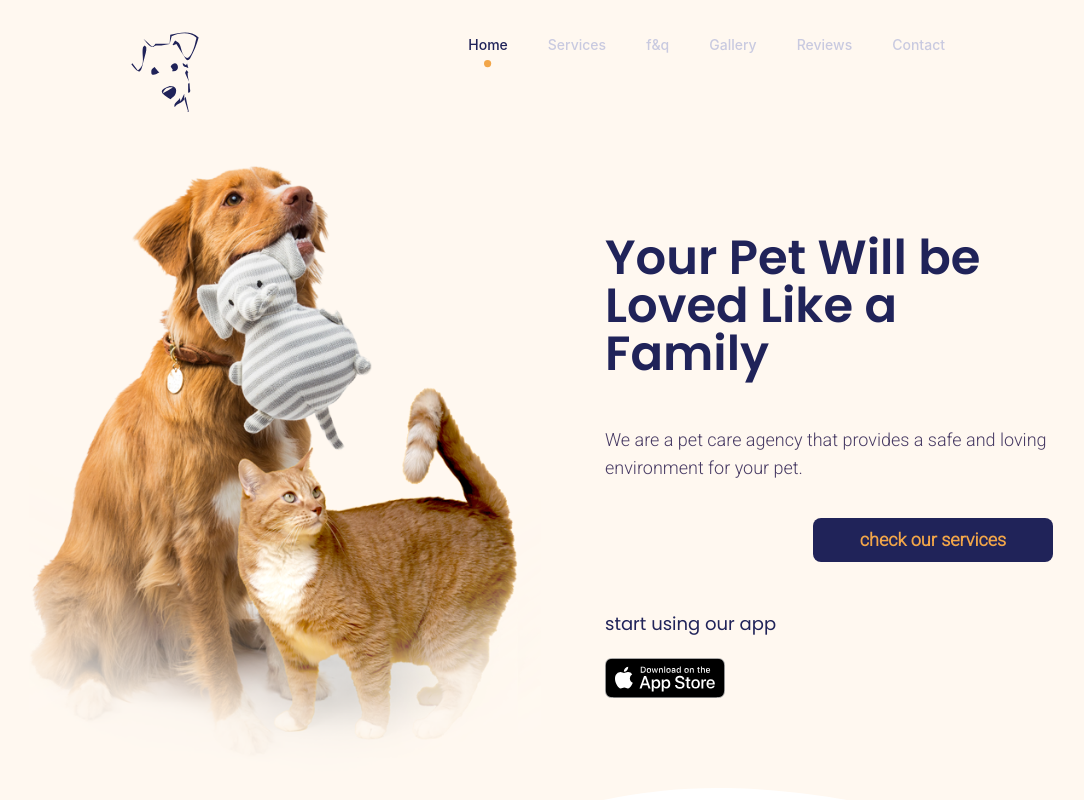
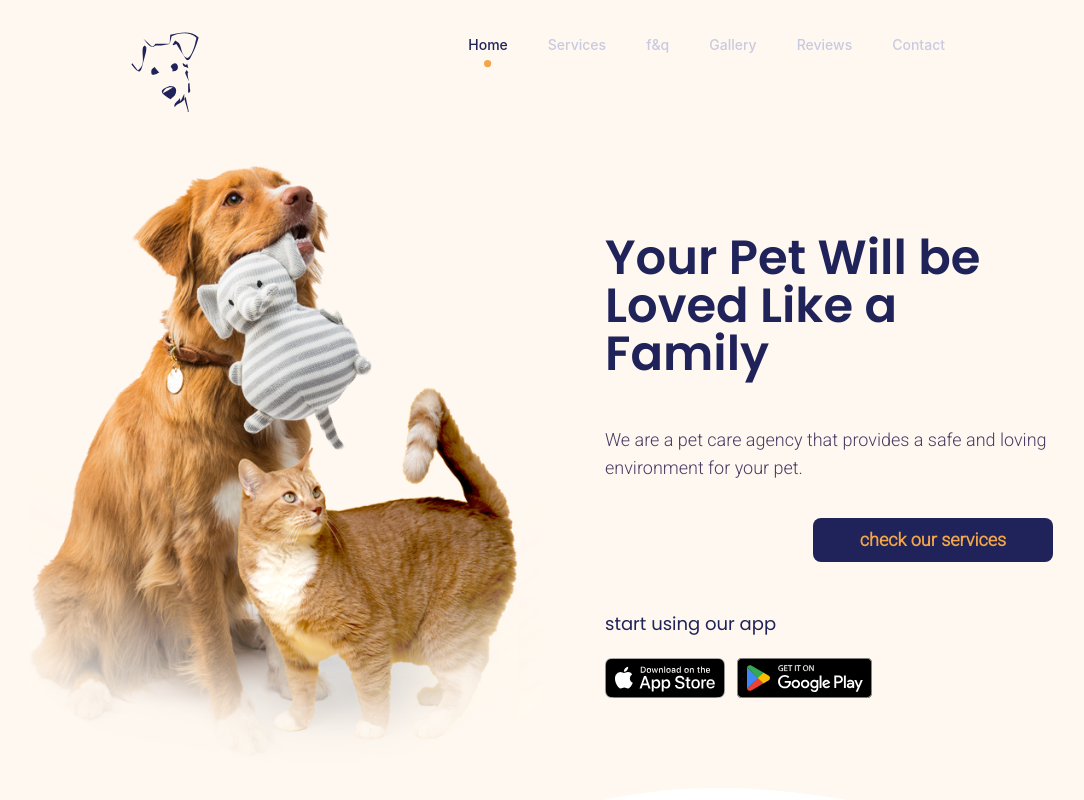
Before and after one commit to settleonai/miloupaw-public, a Next.js app in the folder web/: page / in a window 1280 px wide. Shown: the top 800 px of the page, without its empty margins (99-1183 px from the left). Built offline with nearby package versions, Linux system fonts and the light colour scheme.

Commit message:
android play link

```diff
--- a/web/components/home/HomeComponent.js
+++ b/web/components/home/HomeComponent.js
@@ -31,6 +31,7 @@ export default function HomeComponent() {
           <h3 className="mt-12 font-display text-primary-default text-lg text-left">
             start using our app
           </h3>
+          <div className="flex justify-arund gap-3">
             <a
               target="_blank"
               href={process.env.APP_STORE_LINK}
@@ -39,6 +40,21 @@ export default function HomeComponent() {
             >
               <img src="/app-store-badge.svg" alt="app-store-fnel" />
             </a>
+
+            <a
+              target="_blank"
+              rel="noreferrer"
+              className="mt-5"
+              href="https://play.google.com/store/apps/details?id=com.fnel.miloupaw&pcampaignid=pcampaignidMKT-Other-global-all-co-prtnr-py-PartBadge-Mar2515-1"
+              // href={process.env.GOOGLE_STORE_LINK}
+            >
+              <img
+                className="h-10"
+                alt="Get it on Google Play"
+                src="/en_badge_web_generic.svg"
+              />
+            </a>
+          </div>
         </div>
       </div>
 
--- a/web/next.config.js
+++ b/web/next.config.js
@@ -2,11 +2,13 @@
 const nextConfig = {
   reactStrictMode: true,
   images: {
-    domains: ["images.unsplash.com", "res.cloudinary.com"],
+    domains: ["images.unsplash.com", "res.cloudinary.com","play.google.com"],
   },
   env: {
     APP_STORE_ID: "1620724992",
     APP_STORE_LINK: "https://apps.apple.com/us/app/miloupaw/id1620724992",
+    GOOGLE_STORE_LINK:
+      "https://play.google.com/store/apps/details?id=com.fnel.miloupaw",
   },
 };
 
```
Also changed, not shown: web/public/en_badge_web_generic.svg (added). Lines whose indentation alone changed are shown as unchanged.
